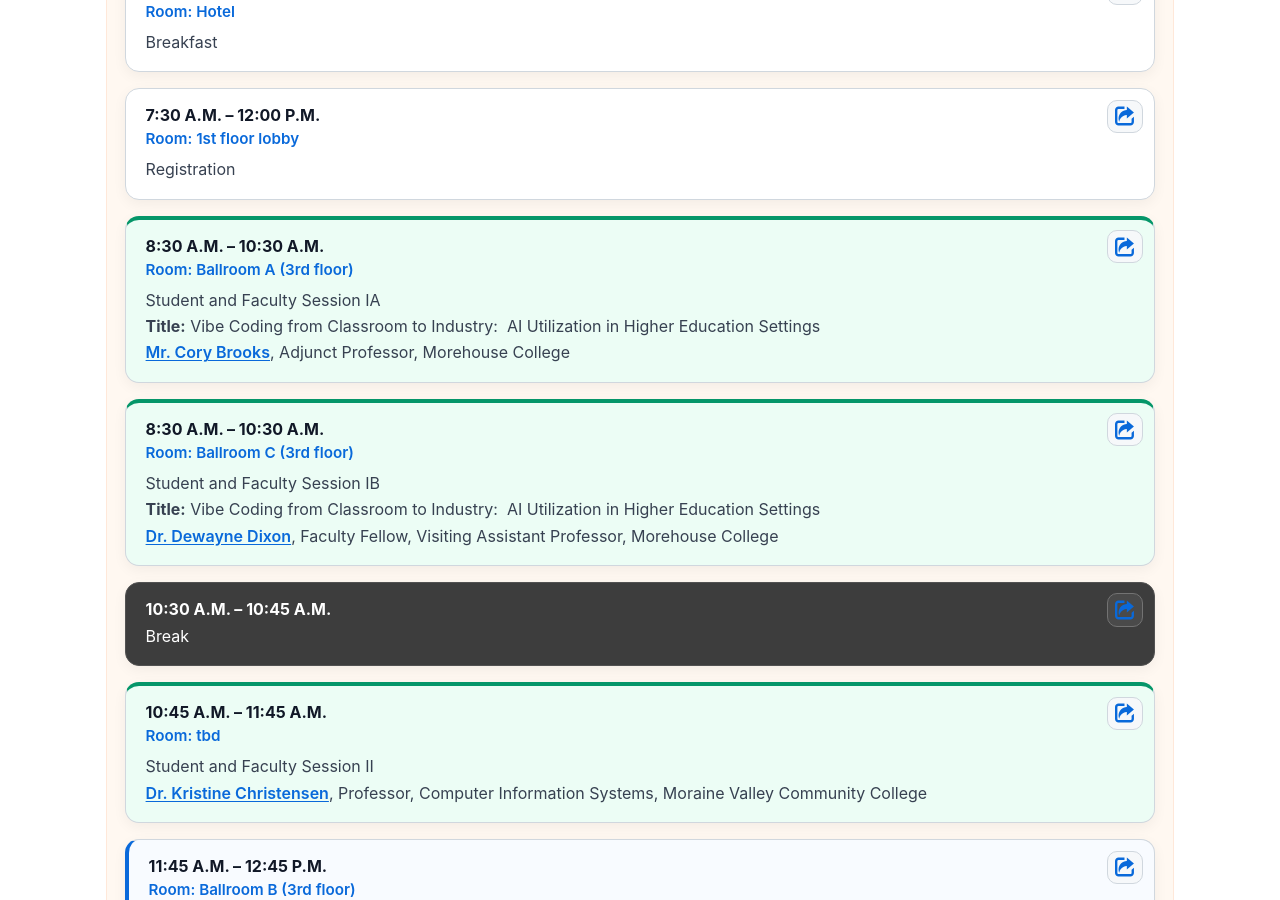
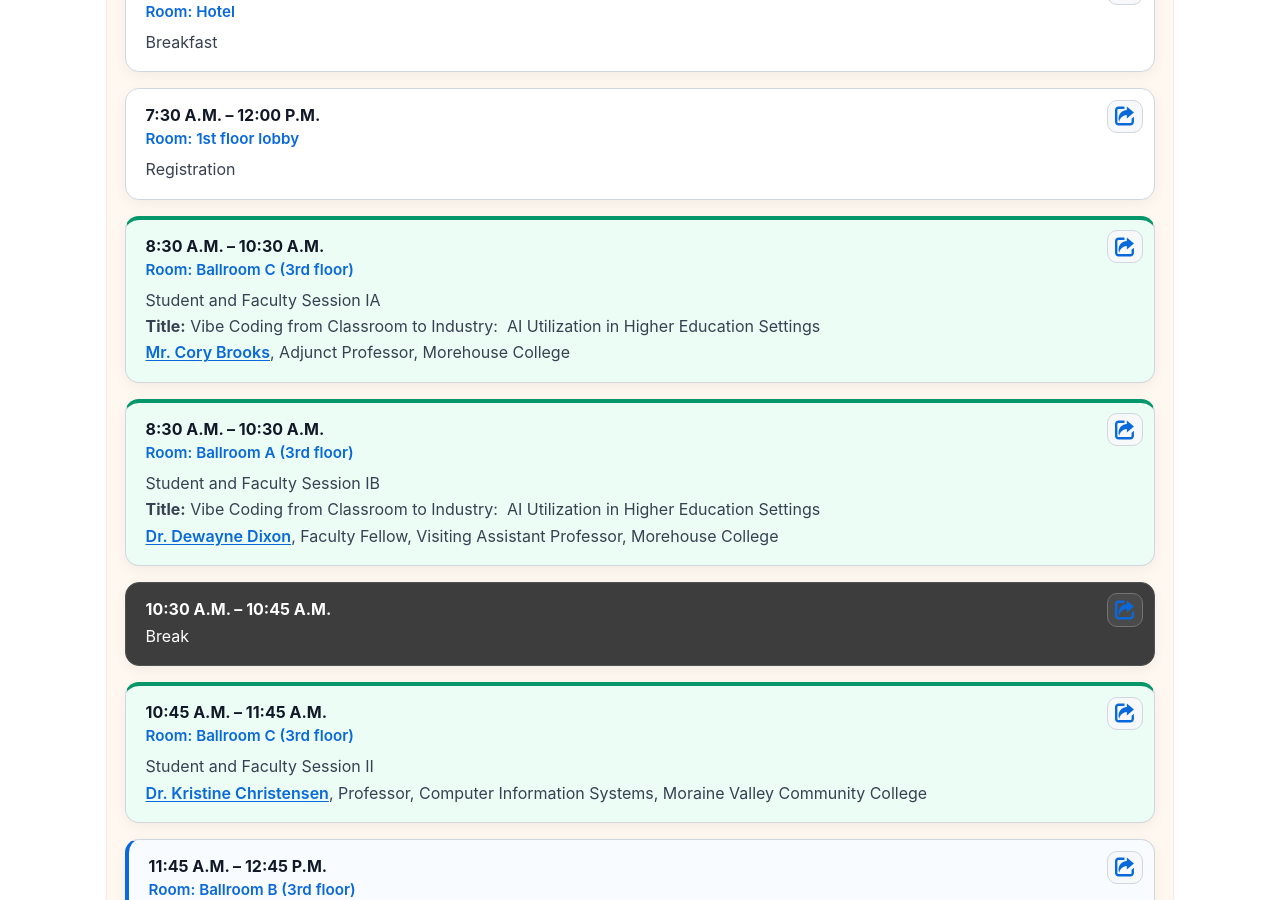
Before and after one commit to admiusa/2026symposium, a Jekyll site: the page built from admi26_program.md, in a window 1280 px wide and 900 px high, scrolled down 3613 px. Built offline with Jekyll 4.4.1, drawn with Linux system fonts in a browser that asks for light colours.

Commit message:
Adjusted rooms

```diff
--- a/_data/schedule.yml
+++ b/_data/schedule.yml
@@ -192,7 +192,7 @@ days:
         time_start: "2026-03-28T08:30:00-04:00"
         time_end: "2026-03-28T10:30:00-04:00"
         time: "8:30 A.M. – 10:30 A.M."
-        room: Ballroom A (3rd floor)
+        room: Ballroom C (3rd floor)
         description_html: |
           Student and Faculty Session IA<br>
           <strong>Title:</strong> Vibe Coding from Classroom to Industry:  AI Utilization in Higher Education Settings<br>
@@ -202,7 +202,7 @@ days:
         time_start: "2026-03-28T08:30:00-04:00"
         time_end: "2026-03-28T10:30:00-04:00"
         time: "8:30 A.M. – 10:30 A.M."
-        room: Ballroom C (3rd floor)
+        room: Ballroom A (3rd floor)
         description_html: |
           Student and Faculty Session IB<br>
           <strong>Title:</strong> Vibe Coding from Classroom to Industry:  AI Utilization in Higher Education Settings<br>
@@ -218,7 +218,7 @@ days:
         time_start: "2026-03-28T10:45:00-04:00"
         time_end: "2026-03-28T11:45:00-04:00"
         time: "10:45 A.M. – 11:45 A.M."
-        room: tbd
+        room: Ballroom C (3rd floor)
         description_html: |
           Student and Faculty Session II<br>
           <a href="/2026symposium/admi26_speakers#kristine-christensen">Dr. Kristine Christensen</a>, Professor, Computer Information Systems, Moraine Valley Community College
```
